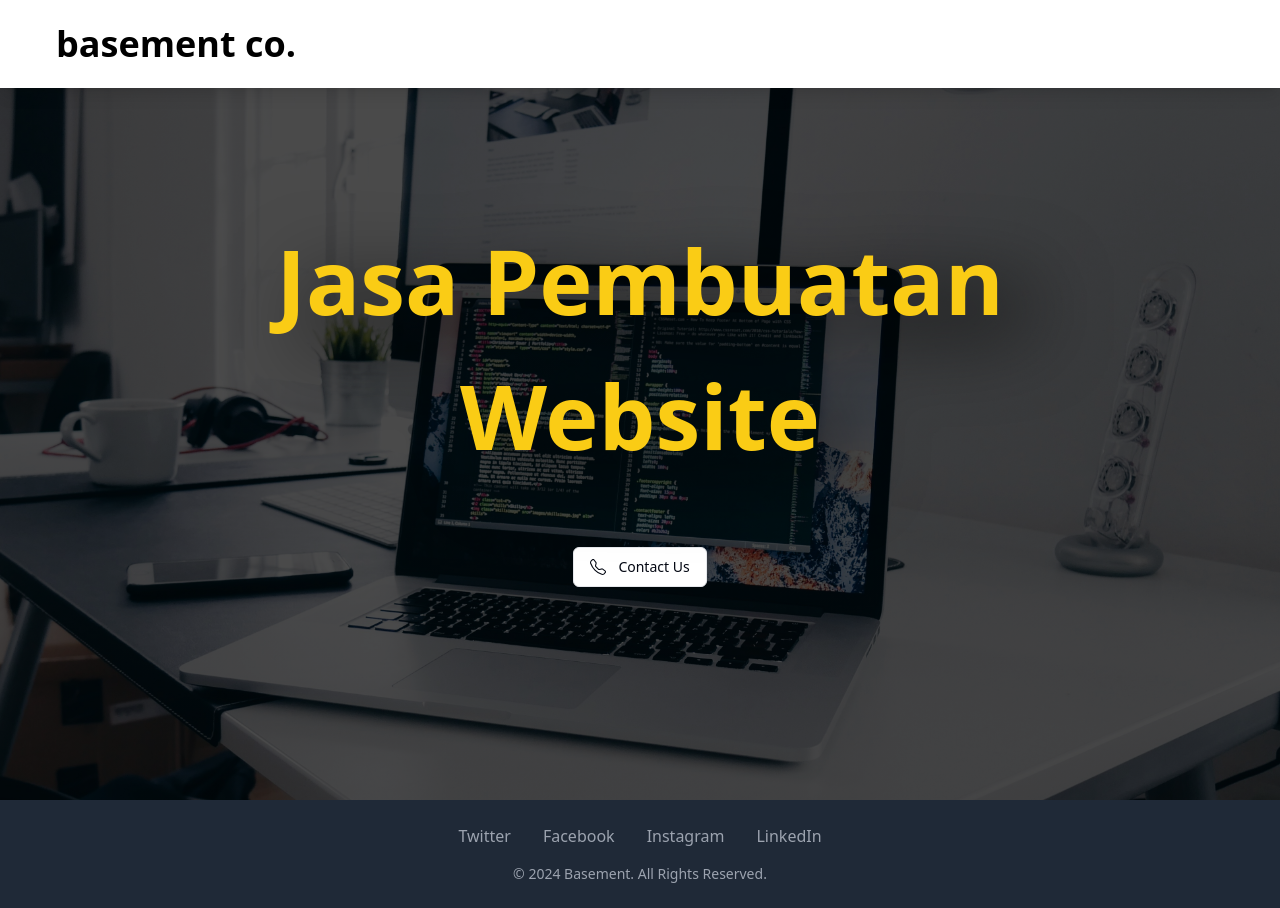
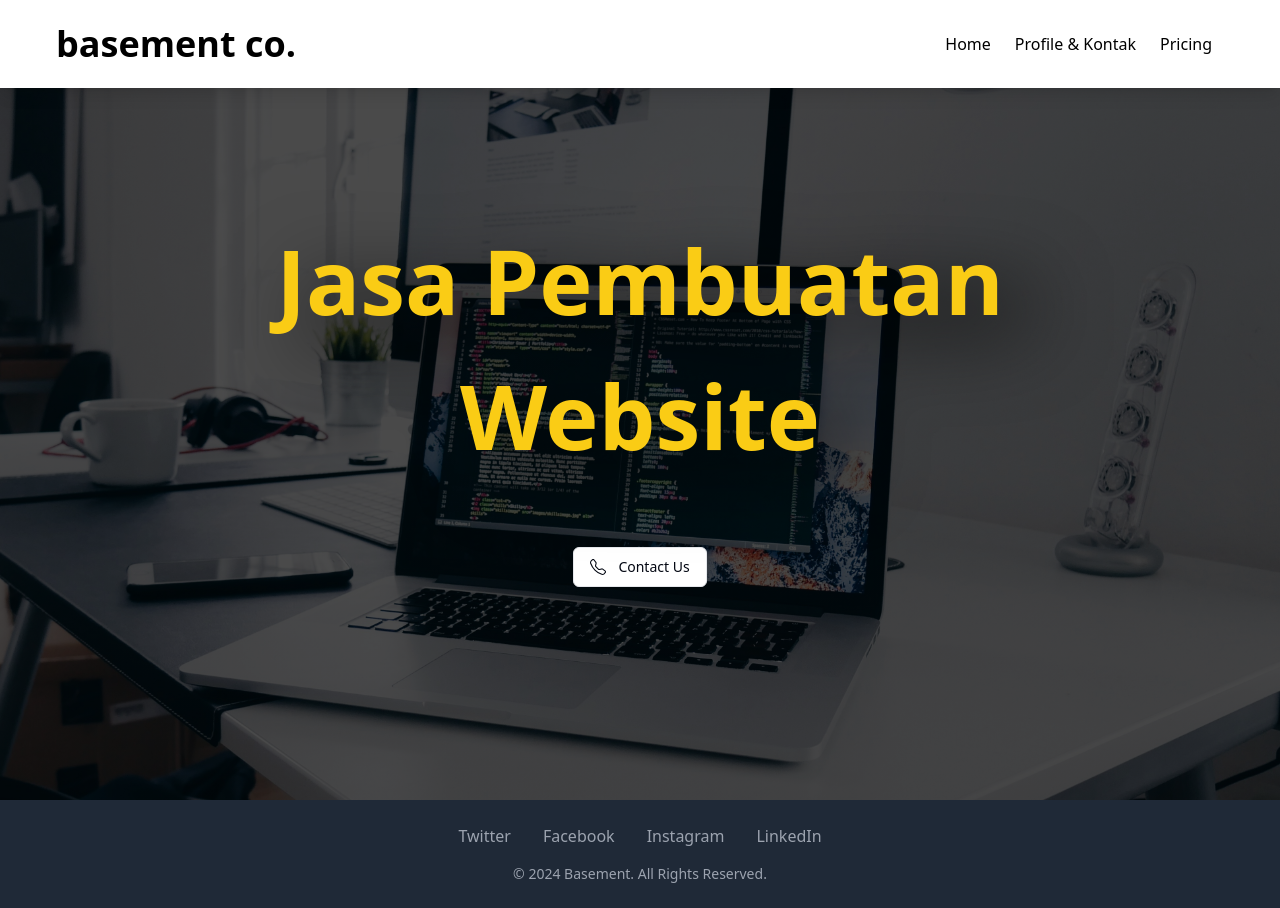
Before and after one commit to basement-project/ourproject, a Next.js app: page / in a window 1280 px wide. Built offline with nearby package versions, Linux system fonts and the light colour scheme.

Commit message:
edit navbar link

```diff
--- a/src/app/Header.tsx
+++ b/src/app/Header.tsx
@@ -1,4 +1,4 @@
-"use client"
+"use client";
 import Link from "next/link";
 import { useState } from "react";
 import { AiOutlineMenu, AiOutlineClose } from "react-icons/ai";
@@ -32,7 +32,7 @@ const Navbar = () => {
         <div
           className={`${
             menuOpen ? "block" : "hidden"
-          } absolute sm:static top-16 sm:top-auto left-0 sm:left-auto w-full sm:w-auto bg-white sm:bg-transparent shadow-md sm:shadow-none p-6 sm:p-0 flex flex-col sm:flex-row items-center sm:items-center`}
+          } absolute sm:static top-16 sm:top-auto left-0 sm:left-auto w-full sm:w-auto bg-white sm:bg-transparent shadow-md sm:shadow-none p-6 sm:p-0 flex flex-col sm:flex-row items-center sm:items-center sm:block`}
         >
           <Link
             href="/"
@@ -52,7 +52,7 @@ const Navbar = () => {
           >
             Pricing
           </Link>
-          {/* Tambahkan link lainnya di sini jika diperlukan */}
+          {/* Add other links if needed */}
         </div>
       </div>
     </nav>
```
